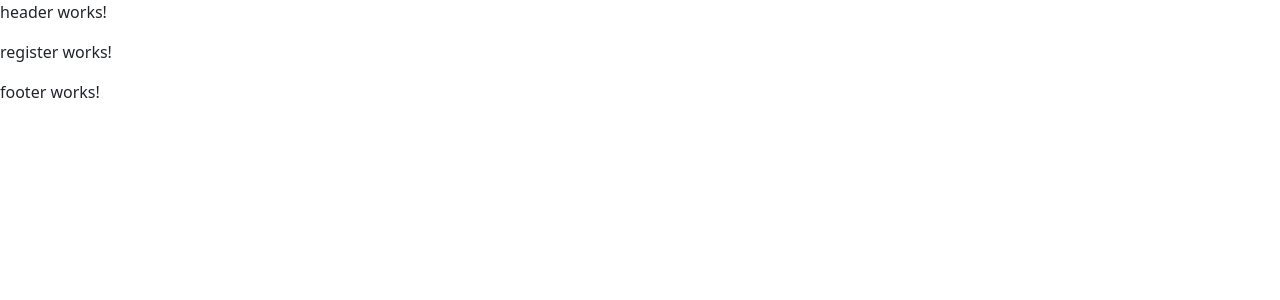
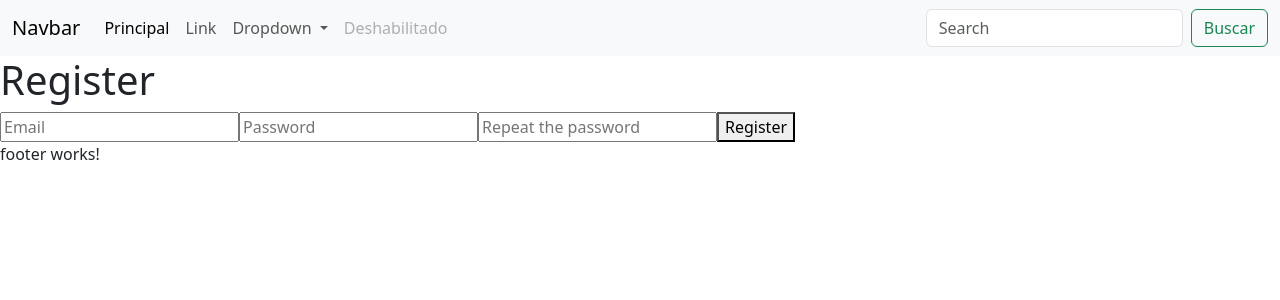
Before and after one commit to CaroBima/frontMicroserviciosAngular, an Angular app: page /register in a window 1280 px wide. Shown: the top 300 px of the page. Built offline with nearby package versions, Linux system fonts and the light colour scheme.

Commit message:
Agregando menu al header y inputs en componente de registro

```diff
--- a/src/app/header/header.component.html
+++ b/src/app/header/header.component.html
@@ -1 +1,36 @@
-<p>header works!</p>
+<nav class="navbar navbar-expand-lg bg-body-tertiary">
+    <div class="container-fluid">
+      <a class="navbar-brand" href="#">Navbar</a>
+      <button class="navbar-toggler" type="button" data-bs-toggle="collapse" data-bs-target="#navbarSupportedContent" aria-controls="navbarSupportedContent" aria-expanded="false" aria-label="Toggle navigation">
+        <span class="navbar-toggler-icon"></span>
+      </button>
+      <div class="collapse navbar-collapse" id="navbarSupportedContent">
+        <ul class="navbar-nav me-auto mb-2 mb-lg-0">
+          <li class="nav-item">
+            <a class="nav-link active" aria-current="page" href="#">Principal</a>
+          </li>
+          <li class="nav-item">
+            <a class="nav-link" href="#">Link</a>
+          </li>
+          <li class="nav-item dropdown">
+            <a class="nav-link dropdown-toggle" href="#" role="button" data-bs-toggle="dropdown" aria-expanded="false">
+              Dropdown
+            </a>
+            <ul class="dropdown-menu">
+              <li><a class="dropdown-item" href="#">Noticias</a></li>
+              <li><a class="dropdown-item" href="#">Clima</a></li>
+              <li><hr class="dropdown-divider"></li>
+              <li><a class="dropdown-item" href="#">Otra cosa</a></li>
+            </ul>
+          </li>
+          <li class="nav-item">
+            <a class="nav-link disabled" aria-disabled="true">Deshabilitado</a>
+          </li>
+        </ul>
+        <form class="d-flex" role="search">
+          <input class="form-control me-2" type="search" placeholder="Search" aria-label="Search">
+          <button class="btn btn-outline-success" type="submit">Buscar</button>
+        </form>
+      </div>
+    </div>
+  </nav>
--- a/src/app/login/login.component.html
+++ b/src/app/login/login.component.html
@@ -1,5 +1,5 @@
 <div class="login mt-4 ms-4 mb-4">
-  <div class="row justify-content-md-center">
+  <div class="row justify-content-md-center mt-4 mb-4 pt-4 pb-4">
     <div class="col-md-6">
       <form>
         <div class="mb-3">
--- a/src/app/register/register.component.html
+++ b/src/app/register/register.component.html
@@ -1 +1,27 @@
-<p>register works!</p>
+<div class="register">
+    <form class="custom-form" method="post">
+      <h1>Register</h1>
+      <input
+        type="email"
+        [(ngModel)]="email"
+        name="email"
+        placeholder="Email"
+        required="required"
+      />
+      <input
+        type="password"
+        [(ngModel)]="password"
+        name="password"
+        placeholder="Password"
+        required="required"
+      />
+      <input
+        type="password"
+        [(ngModel)]="confirmPassword"
+        name="password"
+        placeholder="Repeat the password"
+        required="required"
+      />
+      <button type="submit" (click)="register()">Register</button>
+    </form>
+  </div>
--- a/src/app/register/register.component.ts
+++ b/src/app/register/register.component.ts
@@ -6,10 +6,16 @@ import { Component, OnInit } from '@angular/core';
   styleUrls: ['./register.component.css']
 })
 export class RegisterComponent implements OnInit {
+  email!: string;
+  password!: string;
+  confirmPassword!: string;
 
   constructor() { }
 
   ngOnInit(): void {
   }
-
+  register() {
+    console.log(this.email);
+    console.log(this.password);
+  }
 }
```
Also changed, not shown: src/app/services/users.service.ts (added, +16 -0 lines), 1 other file (tests, documents, lock files or other folders).
